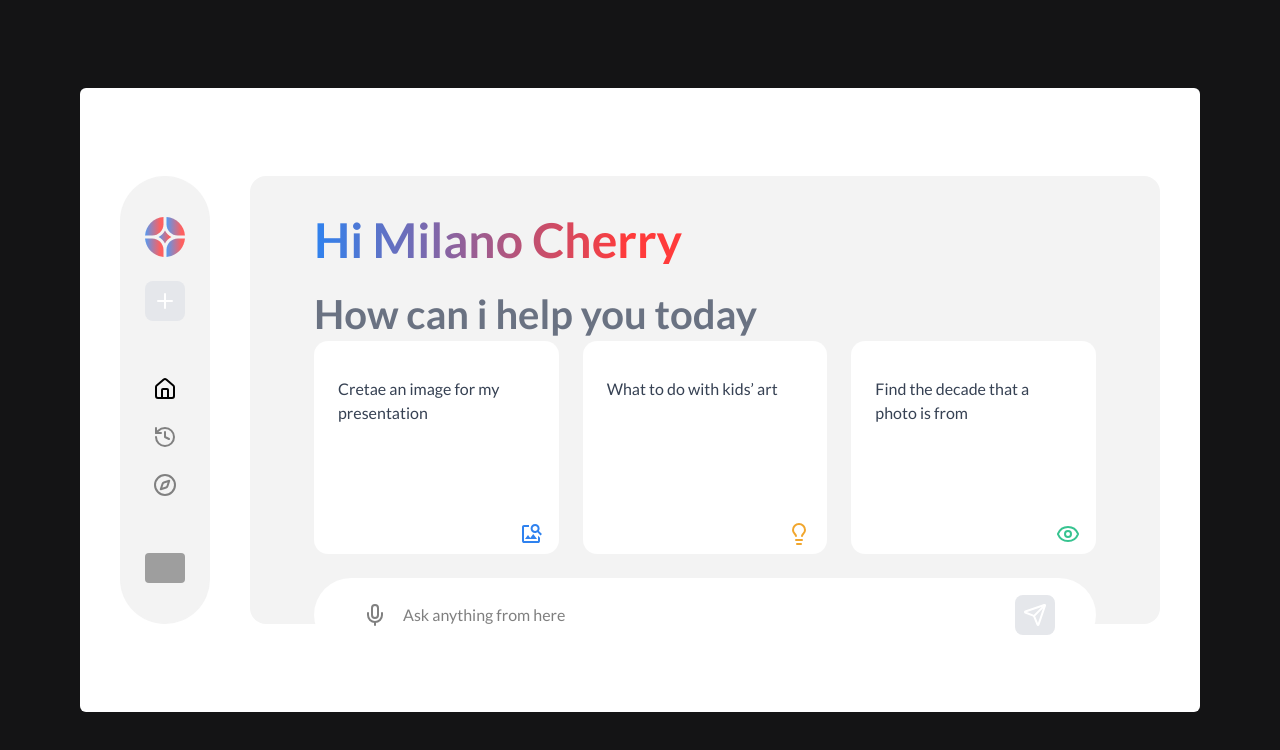
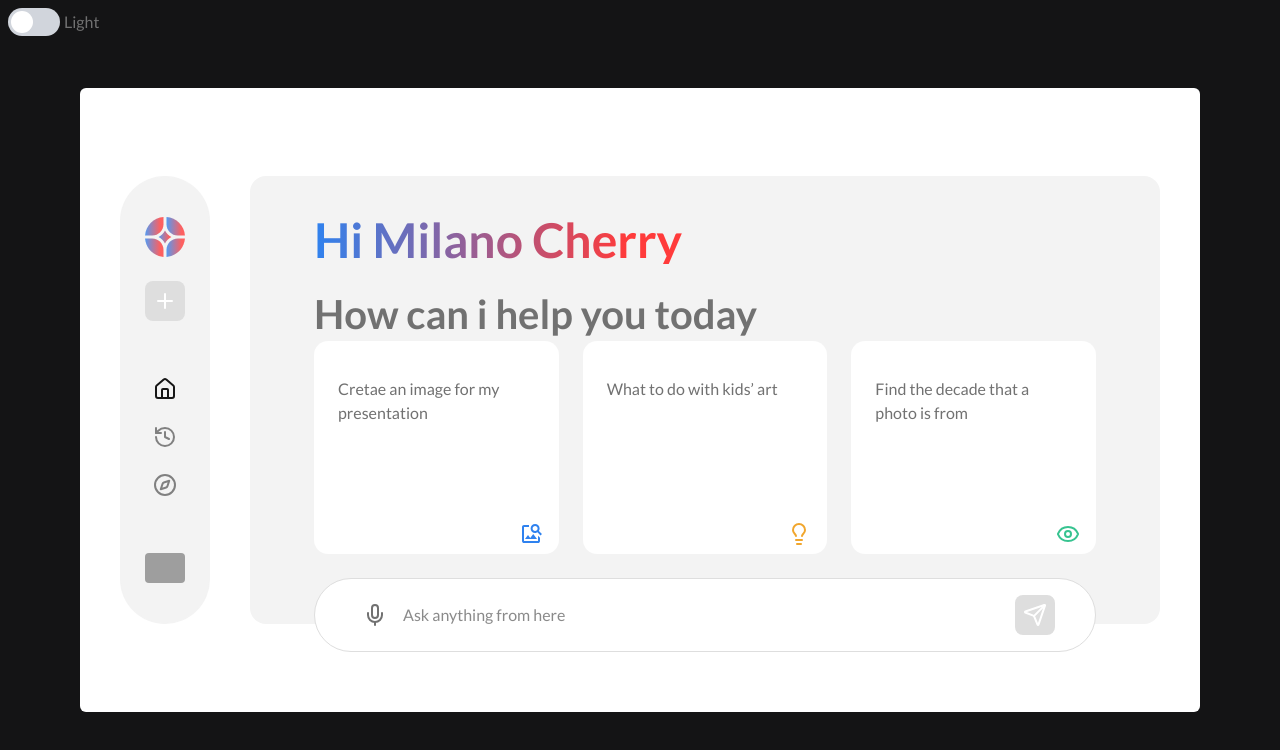
Before and after one commit to Raficknew/ChatBot, a React (Vite) app: page / in a window 1280 px wide. Shown: the top 750 px of the page. Built offline with nearby package versions, Linux system fonts and the light colour scheme; grey boxes are pictures that could not be loaded.

Commit message:
feat: light and dark mode

```diff
--- a/src/App.tsx
+++ b/src/App.tsx
@@ -4,6 +4,7 @@ import { Chat } from "./components/organisms/Chat";
 import { ChatPreview } from "./components/organisms/ChatPreview";
 import { Sidebar } from "./components/organisms/Sidebar";
 import type { ChatMessages, Message } from "./types/types";
+import { ThemeSwitcher } from "./components/atoms/ThemeSwitcher";
 
 function App() {
   const [messages, setMessages] = useState<ChatMessages[]>([]);
@@ -23,6 +24,7 @@ function App() {
             <ChatPreview onStartChat={handleStartChat} />
           )}
         </main>
+        <ThemeSwitcher />
       </div>
     </div>
   );
--- a/src/components/atoms/ChatTitle.tsx
+++ b/src/components/atoms/ChatTitle.tsx
@@ -10,7 +10,7 @@ export function ChatTitle({
       <h1 className="font-bold text-3xl md:text-5xl bg-[linear-gradient(90deg,#2F82EF_0%,#FF3B3B_40%)] bg-clip-text text-transparent">
         {title}
       </h1>
-      <h2 className="font-semibold text-2xl md:text-[40px] text-gray-500">
+      <h2 className="font-semibold text-2xl md:text-[40px] text-text-secondary">
         {description}
       </h2>
     </div>
--- a/src/components/atoms/IconButton.tsx
+++ b/src/components/atoms/IconButton.tsx
@@ -36,7 +36,7 @@ export function IconButtonWithBackground({
       disabled={disabled}
       className={cn(
         "bg-accent p-2 rounded-lg cursor-pointer",
-        disabled && "bg-gray-200",
+        disabled && "bg-border",
       )}
       onClick={onClick}
     >
--- /dev/null
+++ b/src/components/atoms/ThemeSwitcher.tsx
@@ -0,0 +1,30 @@
+import * as motion from "motion/react-client";
+import { useTheme } from "../../context/ThemeContext";
+import { cn } from "../../lib/utils";
+
+export function ThemeSwitcher() {
+  const { theme, toggleTheme } = useTheme();
+  const isDark = theme === "dark";
+
+  return (
+    <div className="fixed top-2 left-2 flex gap-1 items-center">
+      <button
+        type="button"
+        onClick={toggleTheme}
+        className={cn(
+          "flex w-13 h-7 rounded-full p-0.75 cursor-pointer border-none justify-start bg-gray-300",
+          isDark && "justify-end bg-[#9911ff]",
+        )}
+      >
+        <motion.div
+          className="size-5.5 rounded-full bg-white"
+          layout
+          transition={{ type: "spring", visualDuration: 0.2, bounce: 0.2 }}
+        />
+      </button>
+      <h2 className="text-text-secondary">
+        {theme.charAt(0).toUpperCase() + theme.slice(1, theme.length)}
+      </h2>
+    </div>
+  );
+}
--- a/src/components/molecules/BotMessage.tsx
+++ b/src/components/molecules/BotMessage.tsx
@@ -29,7 +29,7 @@ export function BotMessage({
             <h3 className="wrap-break-word">{threadTitle}</h3>
           </div>
         </div>
-        <div className="bg-gray-200 h-px w-full" />
+        <div className="bg-border h-px w-full" />
       </div>
       <div className="flex flex-col w-full items-center">
         <div className="flex flex-col max-w-full md:max-w-203 gap-4 md:gap-6">
--- a/src/components/molecules/ChatInput.tsx
+++ b/src/components/molecules/ChatInput.tsx
@@ -29,17 +29,17 @@ export function ChatInput({
         e.preventDefault();
         handleSubmit(currentMessage);
       }}
-      className="flex w-full items-center justify-between bg-foreground py-3 px-4 md:py-4 md:px-10 border border-foreground/10 rounded-full gap-2"
+      className="flex w-full items-center justify-between bg-foreground py-3 px-4 md:py-4 md:px-10 border border-border rounded-full gap-2"
     >
       <div className="flex flex-1 gap-2">
         <IconButton>
-          <Mic color="gray" />
+          <Mic className="text-text-secondary" />
         </IconButton>
         <div className="flex flex-1 items-center">
           <input
             type="text"
             placeholder="Ask anything from here"
-            className="w-full outline-none"
+            className="w-full outline-none bg-transparent text-text-primary"
             value={currentMessage}
             maxLength={150}
             onChange={(e) => setCurrentMessage(e.target.value)}
--- a/src/components/molecules/MesssageOption.tsx
+++ b/src/components/molecules/MesssageOption.tsx
@@ -17,7 +17,7 @@ export function MessageOption({
         onClick?.();
       }}
     >
-      <h2 className="text-gray-700">{title}</h2>
+      <h2 className="text-text-secondary">{title}</h2>
       <div className="absolute bottom-0 right-2">
         <IconButton>{icon}</IconButton>
       </div>
--- a/src/components/molecules/UserMessage.tsx
+++ b/src/components/molecules/UserMessage.tsx
@@ -16,13 +16,13 @@ export function UserMessage({
         <IconButton className="bg-foreground rounded-lg">
           <SquarePen />
         </IconButton>
-        <div className="flex gap-4 md:gap-6 items-center bg-foreground border border-foreground/10 py-3 px-4 md:py-4 md:px-10 rounded-2xl">
+        <div className="flex gap-4 md:gap-6 items-center bg-foreground border border-border py-3 px-4 md:py-4 md:px-10 rounded-2xl">
           <UserAvatar />
           <span className="wrap-break-word">{content}</span>
         </div>
       </div>
       {timestamp && (
-        <span className="text-xs text-gray-400 mr-2">
+        <span className="text-xs text-text-secondary mr-2">
           {formatTimestamp(timestamp)}
         </span>
       )}
--- /dev/null
+++ b/src/context/ThemeContext.tsx
@@ -0,0 +1,27 @@
+import { createContext, useContext, useEffect, useState } from "react";
+import type { Theme } from "../types/types";
+
+const ThemeContext = createContext<{
+  theme: Theme;
+  toggleTheme: () => void;
+}>({ theme: "light", toggleTheme: () => {} });
+
+export function ThemeProvider({ children }: { children: React.ReactNode }) {
+  const [theme, setTheme] = useState<Theme>("light");
+
+  useEffect(() => {
+    const root = document.documentElement;
+    root.classList.toggle("dark", theme === "dark");
+  }, [theme]);
+
+  const toggleTheme = () =>
+    setTheme((prev: Theme) => (prev === "light" ? "dark" : "light"));
+
+  return (
+    <ThemeContext.Provider value={{ theme, toggleTheme }}>
+      {children}
+    </ThemeContext.Provider>
+  );
+}
+
+export const useTheme = () => useContext(ThemeContext);
--- a/src/index.css
+++ b/src/index.css
@@ -1,16 +1,42 @@
 @import "tailwindcss";
 
 @theme inline {
-  --color-background: oklch(19.17% 0.002 286.21);
-  --color-foreground: oklch(100.00% 0 0);
-  --color-surface: oklch(96.42% 0 0);
-  --color-accent: oklch(61.49% 0.182 256.94);
-  --color-muted: oklch(100% 0 0 / 10%);
+  --color-background: var(--background);
+  --color-foreground: var(--foreground);
+  --color-surface: var(--surface);
+  --color-accent: var(--accent);
+  --color-muted: var(--muted);
+  --color-text-primary: var(--text-primary);
+  --color-text-secondary: var(--text-secondary);
+  --color-border: var(--border);
   --font-lato: "Lato", sans-serif;
+}
+
+:root {
+  --background: oklch(19.17% 0.002 286.21);
+  --foreground: oklch(100% 0 0);
+  --surface: oklch(96.42% 0 0);
+  --accent: oklch(61.49% 0.182 256.94);
+  --muted: oklch(100% 0 0 / 10%);
+  --text-primary: oklch(20% 0 0);
+  --text-secondary: oklch(55% 0 0);
+  --border: oklch(90% 0 0);
+}
+
+:root.dark {
+  --background: oklch(100% 0 0);
+  --foreground: oklch(16% 0.005 270);
+  --surface: oklch(20% 0.005 270);
+  --accent: oklch(61.49% 0.182 256.94);
+  --muted: oklch(0% 0 0 / 10%);
+  --text-primary: oklch(92% 0 0);
+  --text-secondary: oklch(65% 0 0);
+  --border: oklch(30% 0 0);
 }
 
 @layer base {
   body {
     font-family: var(--font-lato);
+    color: var(--text-primary);
   }
 }
--- a/src/main.tsx
+++ b/src/main.tsx
@@ -2,9 +2,12 @@ import { StrictMode } from "react";
 import { createRoot } from "react-dom/client";
 import "./index.css";
 import App from "./App.tsx";
+import { ThemeProvider } from "./context/ThemeContext.tsx";
 
 createRoot(document.getElementById("root")!).render(
   <StrictMode>
-    <App />
+    <ThemeProvider>
+      <App />
+    </ThemeProvider>
   </StrictMode>,
 );
--- a/src/types/types.ts
+++ b/src/types/types.ts
@@ -15,3 +15,5 @@ export type BotResponse = {
 };
 
 export type ChatMessages = Message | BotResponse;
+
+export type Theme = "light" | "dark";
```
